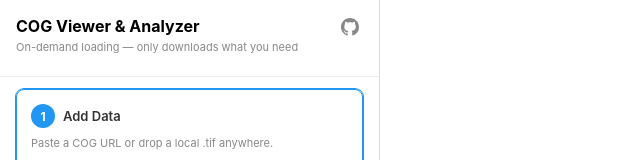
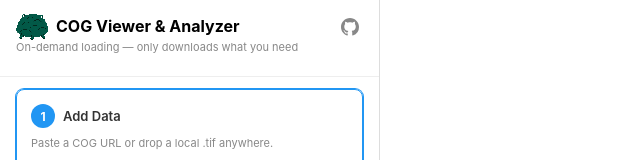
Before and after one commit to lavalse/cog-viewer, a plain HTML site: page index.html in a window 1280 px wide. Shown: the top 160 px of the page, without its empty margins (0-640 px from the left). Drawn offline with nearby package versions, Linux system fonts and the light colour scheme; a script that the page names is missing.

Commit message:
Add project logo + favicons
Pixel-art frog mascot used as logo across the page (sidebar header), README,
and favicons. All sizes generated with nearest-neighbor resampling to keep
the pixel grid crisp; CSS adds image-rendering: pixelated where the logo is
displayed scaled.

Generated assets:
- logo.png (master, trimmed)
- logo-256.png, logo-128.png (README + sidebar)
- favicon-16.png, favicon-32.png, favicon.ico (multi-size)
- apple-touch-icon.png (180×180)

Co-Authored-By: Claude Opus 4.7 (1M context) <noreply@anthropic.com>

```diff
--- a/css/base.css
+++ b/css/base.css
@@ -27,8 +27,15 @@ h2 { font-size: 16px; margin-bottom: 2px; }
 .sidebar-title {
   display: flex;
   align-items: center;
-  justify-content: space-between;
   gap: 8px;
+}
+.sidebar-title h2 { flex: 1; }
+.brand-logo {
+  width: 32px;
+  height: 26px;
+  image-rendering: pixelated;
+  image-rendering: crisp-edges;
+  flex-shrink: 0;
 }
 .gh-link {
   display: inline-flex;
--- a/index.html
+++ b/index.html
@@ -4,6 +4,10 @@
 <meta charset="UTF-8">
 <meta name="viewport" content="width=device-width, initial-scale=1.0">
 <title>COG Viewer & Analyzer</title>
+<link rel="icon" type="image/png" sizes="32x32" href="assets/favicon-32.png">
+<link rel="icon" type="image/png" sizes="16x16" href="assets/favicon-16.png">
+<link rel="icon" type="image/x-icon" href="assets/favicon.ico">
+<link rel="apple-touch-icon" sizes="180x180" href="assets/apple-touch-icon.png">
 <script src="https://cdnjs.cloudflare.com/ajax/libs/proj4js/2.15.0/proj4.js"></script>
 <script src="https://cdn.jsdelivr.net/npm/geotiff@2.1.3/dist-browser/geotiff.js"></script>
 <link rel="stylesheet" href="https://cdn.jsdelivr.net/npm/ol@10.5.0/ol.css">
@@ -17,6 +21,7 @@
 <div class="sidebar">
   <div class="sidebar-top">
     <div class="sidebar-title">
+      <img class="brand-logo" src="assets/logo-128.png" alt="" width="32" height="26">
       <h2>COG Viewer & Analyzer</h2>
       <a href="https://github.com/lavalse/cog-viewer" target="_blank" rel="noopener noreferrer"
          class="gh-link" title="View source on GitHub" aria-label="View source on GitHub">
```
Also changed, not shown: assets/apple-touch-icon.png (added), assets/favicon-16.png (added), assets/favicon-32.png (added), assets/favicon.ico (added), assets/logo-128.png (added), assets/logo-256.png (added), assets/logo.png (added), 1 other file.
